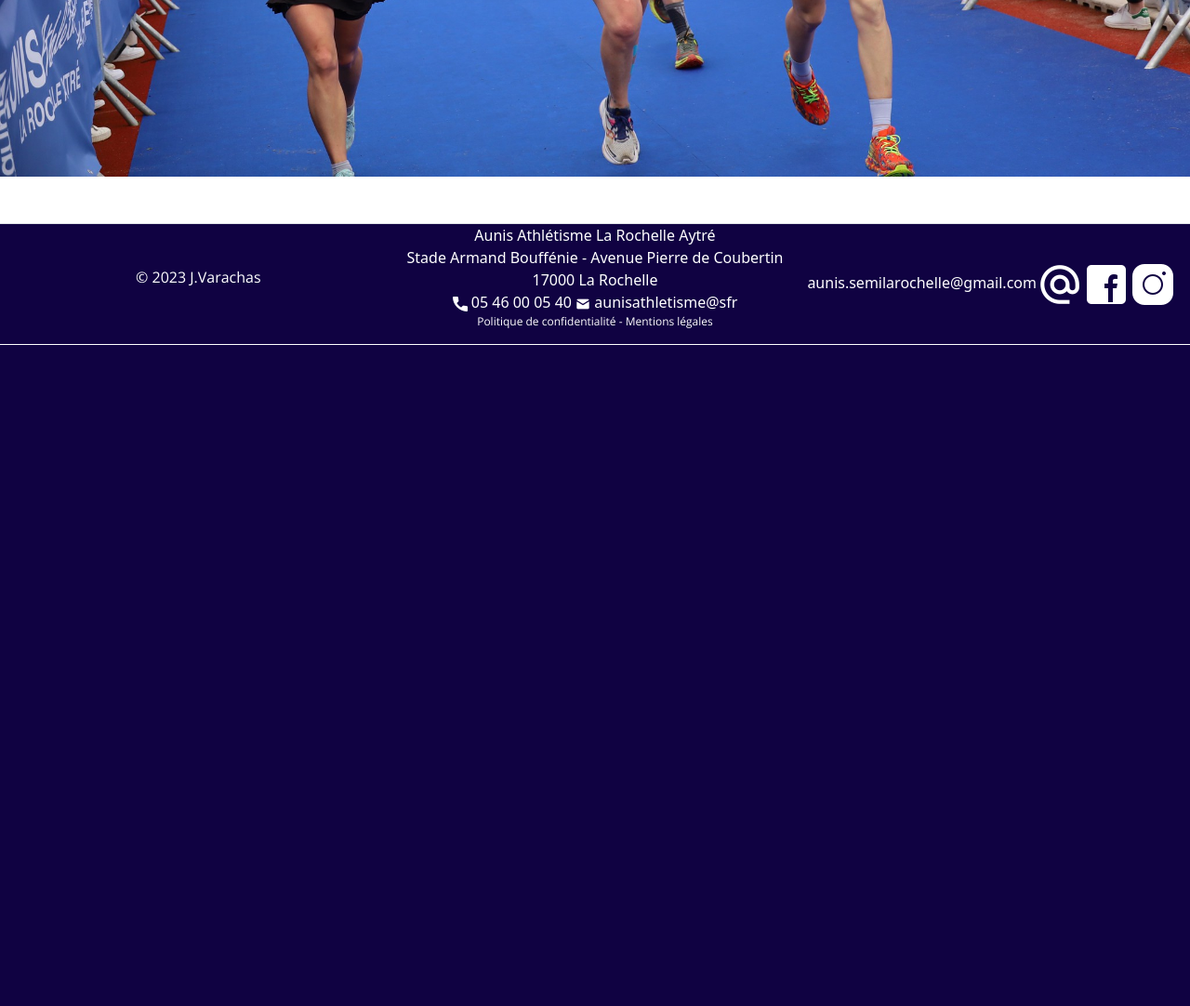
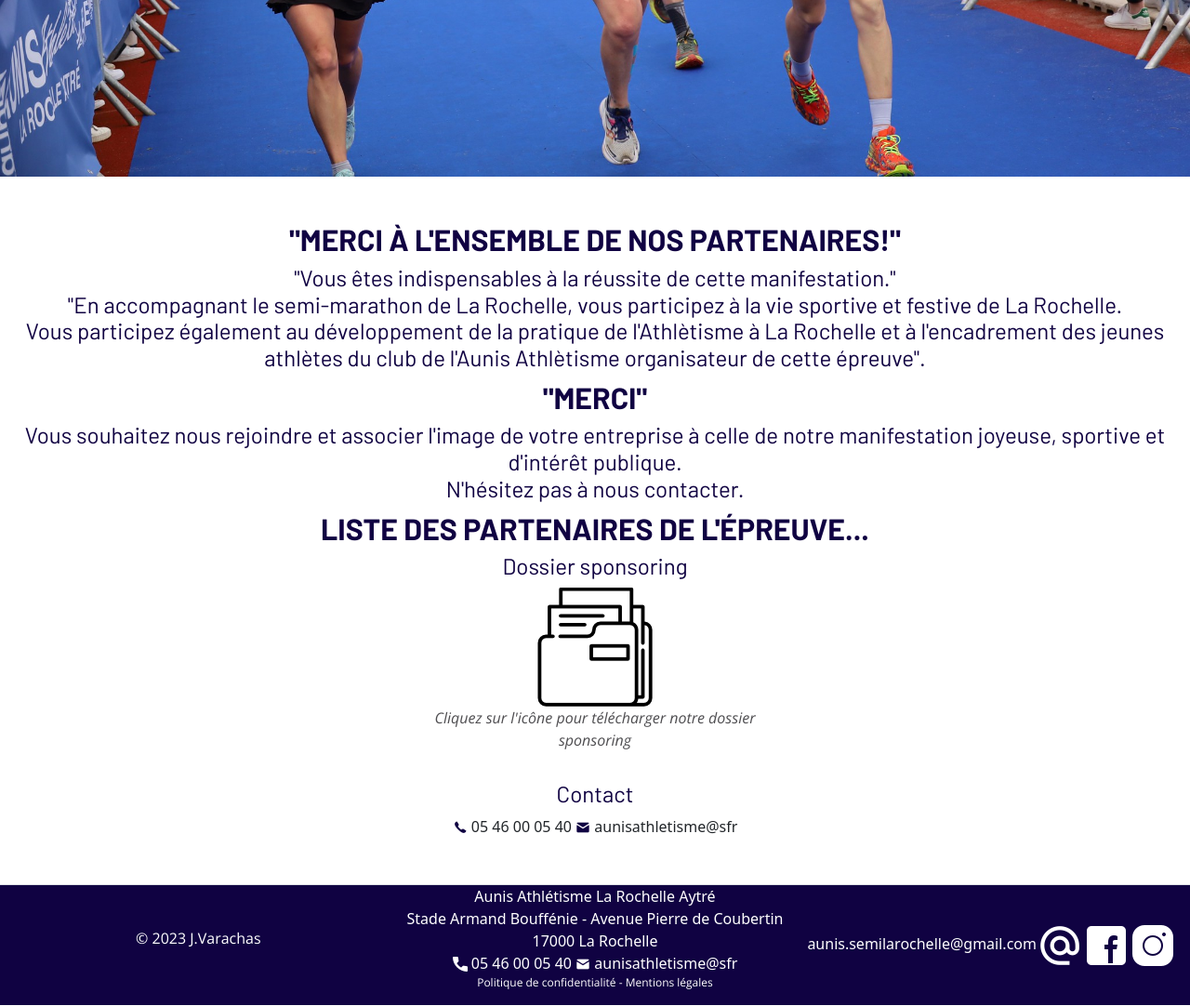
Before and after one commit to Julien0927/Semi-Marathon-LR, a PHP site: page /partenaires.php in a window 1280 px wide. Shown: the part 737-1819 px from the top of the page at 93% size. Before the commit the page ends 1108 px from the top, so only its background shows below. Run offline with PHP 8.4, Linux system fonts and the light colour scheme.

Commit message:
FInalisation avant envoi AALRA

```diff
--- a/assets/css/style.css
+++ b/assets/css/style.css
@@ -369,6 +369,14 @@ body p
 
 }
 
+fieldset
+{
+  border: 1px solid #100242;
+  border-radius: 10px;
+  margin: 20px;
+  margin-top: 3px;
+  }
+
 /*footer*/
 .footer
 {
--- a/courses.php
+++ b/courses.php
@@ -58,5 +58,10 @@ require_once ('index.php')
         </div>
     </div>
 </div>
+    <h2 class="courses text-center mt-5"> Informations de courses</h2>
+    <div class="text-center">
+        <img src="assets/informations/plan ravito.png">
+    </div>
+</div>
 
 <?php require_once ('templates/footer.php')?>
--- a/inscriptions.php
+++ b/inscriptions.php
@@ -14,7 +14,8 @@ require_once ('index.php')
             <p class="italic">Cliquez sur le logo pour accéder à la plateforme d'inscription</p>
             <h2 class="courses">Offre pack entreprise</h2>
             <p>
-            <h3>Offrez un moment prilégié à vos salariés :</h3>
+            <fieldset>
+            <legend><h3>Offrez un moment prilégié à vos salariés</h3></legend>
             <ul class="list-unstyled hl-2">
                 <li>- Mise à disposition sur le village arrivée d'un Tivoli et d'un espace privatif.</li>
                 <li>- Vous pourrez y déposer vos effets avant la course, les récupérer juste après l'arrivée.</li>
@@ -23,7 +24,8 @@ require_once ('index.php')
                 <li>- Vos couleurs dans l'espace partenaires (banderoles, oriflammes).</li>
                 <li>- Retrait groupé des dossards.</li>
             </ul>
-            <p>Contacter Olivier au 0643054950 pour en savoir plus.</p>
+            <p>Contacter Olivier au 06 43 05 49 50 pour en savoir plus.</p>
+            </fieldset>
             </p>
         </div>
         <div class="d-flex flex-column justify-content-center text-center col-md-6 mt-5 gap-3">
--- a/main.php
+++ b/main.php
@@ -102,6 +102,9 @@ require_once ('index.php');
           <a href="https://www.nouvelle-aquitaine.fr/"><img src="assets/partenaires/logo région NA.png" alt="Charente-Maritime 17" /></a>
         </div>
         <div class="item">
+          <a href="https://shop-bodycross.com/"><img src="assets/partenaires/logo-court-bodycross.jpg" alt="BodyCross" /></a>
+        </div>
+        <div class="item">
           <a href="https://www.facebook.com/boulangerieM17?fref=ts"><img src="assets/partenaires/boulangerieM.png" alt="Boulangerie M" /></a>
         </div>
         <div class="item">
--- a/partenaires.php
+++ b/partenaires.php
@@ -9,8 +9,36 @@ require_once ('templates/nav.php');
     <img class="slide-bottom" src="assets/icones/down-arrow.svg" alt="">
 </div>
 
+<div class="container-fluid">
+    <div class="d-flex col-md-12 justify-content-center mt-5">
+        <h2 class="focus-in-contract-bck">"Merci à l'ensemble de nos partenaires!"</h2>
+    </div>
+    <div class="text-center">
+        <h4 class="partner">
+        "Vous êtes indispensables à la réussite de cette manifestation."<br>
+        "En accompagnant le semi-marathon de La Rochelle, vous participez à la vie sportive et festive de La Rochelle.<br>
+        Vous participez également au développement de la pratique de l'Athlètisme à La Rochelle et à l'encadrement des jeunes athlètes du club de l'Aunis Athlètisme organisateur de cette épreuve".<br>
+        </h4>
+       <h2> "Merci"</h2>
+    </div>
 
-
+    <div class="text-center">
+        <h4>
+            Vous souhaitez nous rejoindre et associer l'image de votre entreprise à celle de notre manifestation joyeuse, sportive et d'intérêt publique.<br>
+            N'hésitez pas à nous contacter.
+        </h4>
+    </div>
+    <div class="text-center"><h2>Liste des partenaires de l'épreuve...</h2></div>
+    <div class="d-flex flex-column col-md-4 text-center mx-auto mb-3">
+        <h4>Dossier sponsoring</h4>
+        <a href="assets/informations/Dossier sponsoring.pdf"><img src="assets/icones/dossier.png"></a>
+        <p class="italic">Cliquez sur l'icône pour télécharger notre dossier sponsoring</p>
+    </div>
+    <div class="text-center">
+        <h4>Contact</h4>
+        <img src="assets/icones/phonecolor-16.png"> 05 46 00 05 40 <img src="assets/icones/courriercolor-16.png"> aunisathletisme@sfr</li>
+    </div>
+</div>
 <?php
 require_once ('templates/footer.php');
 ?>
```
Also changed, not shown: benevoles.php (+7 -0 lines), infos.php (+15 -3 lines), assets/icones/alimentation.png (added), assets/icones/bagages.png (added), assets/icones/courriercolor-16.png (added), assets/icones/dossier.png (added), assets/icones/phonecolor-16.png (added), assets/informations/plan ravito.jpg (added), assets/informations/plan ravito.png (added), assets/informations/planbenevoles.png (added), assets/partenaires/logo-court-bodycross.jpg (added), 2 other files.
